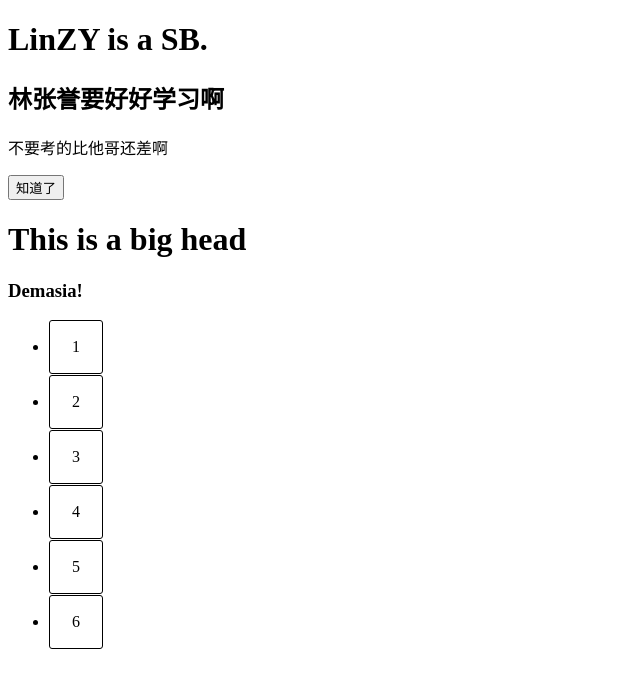
After one commit to BohnSix/409ResourceStation, a Flask app: template templates/mine.html in a window 1280 px wide. The commit adds this page. Shown: the top 688 px of the page, without its empty margins (0-640 px from the left). Run offline with Flask 2, Linux system fonts and the light colour scheme; the template is opened without the code that fills it, so the values that code supplies are empty; some libraries are stand-ins or nearby versions.

Commit message:
learning

```diff
--- a/App/views.py
+++ b/App/views.py
@@ -35,3 +35,8 @@ def logout():
     resp = redirect(url_for('first_blue.home'))
     resp.delete_cookie('user')
     return resp
+
+
+@blue.route('/mine/')
+def mine():
+    return render_template('mine.html')
--- /dev/null
+++ b/static/css/content.css
@@ -0,0 +1,11 @@
+ul li{
+    width: 50px;
+    height: 50px;
+    text-align: center;
+    line-height: 50px;
+    border: 1px solid;
+    margin: 1px;
+    padding: 1px;
+    float:; left;
+    border-radius: 3px;
+}
--- a/templates/base.html
+++ b/templates/base.html
@@ -8,6 +8,7 @@
 </head>
 <body>
 {% block header %}
+    <h1>LinZY is a SB.</h1>
 {% endblock %}
 {% block content %}
 
--- /dev/null
+++ b/templates/content.html
@@ -0,0 +1,12 @@
+<div>
+
+    <link rel="stylesheet" href="{{ url_for('static', filename='css/content.css') }}">
+    <ul>
+        <li>1</li>
+        <li>2</li>
+        <li>3</li>
+        <li>4</li>
+        <li>5</li>
+        <li>6</li>
+    </ul>
+</div>
--- a/templates/index.html
+++ b/templates/index.html
@@ -3,7 +3,8 @@
     <link rel="stylesheet" href="{{ url_for('static', filename='css/index.css') }}">
 {% endblock %}
 {% block header %}
-    <h1>林张誉要好好学习啊</h1>
+    {{ super() }}
+    <h2>林张誉要好好学习啊</h2>
     <p>不要考的比他哥还差啊</p>
     <a href="/btn/"><button type="button" class="btn">知道了</button></a>
 {% endblock %}
--- /dev/null
+++ b/templates/mine.html
@@ -0,0 +1,17 @@
+{% extends 'index.html' %}
+
+{% block header %}
+{{ super() }}
+<h1>This is a big head</h1>
+{% endblock %}
+
+{% block extCSS %}
+{{ super() }}
+<link rel="stylesheet" href="{{ url_for('static', filename='css/content.css') }}">
+{% endblock %}
+
+{% block content %}
+{{ super() }}
+<h3>Demasia!</h3>
+{% include 'content.html' %}
+{% endblock %}
```
